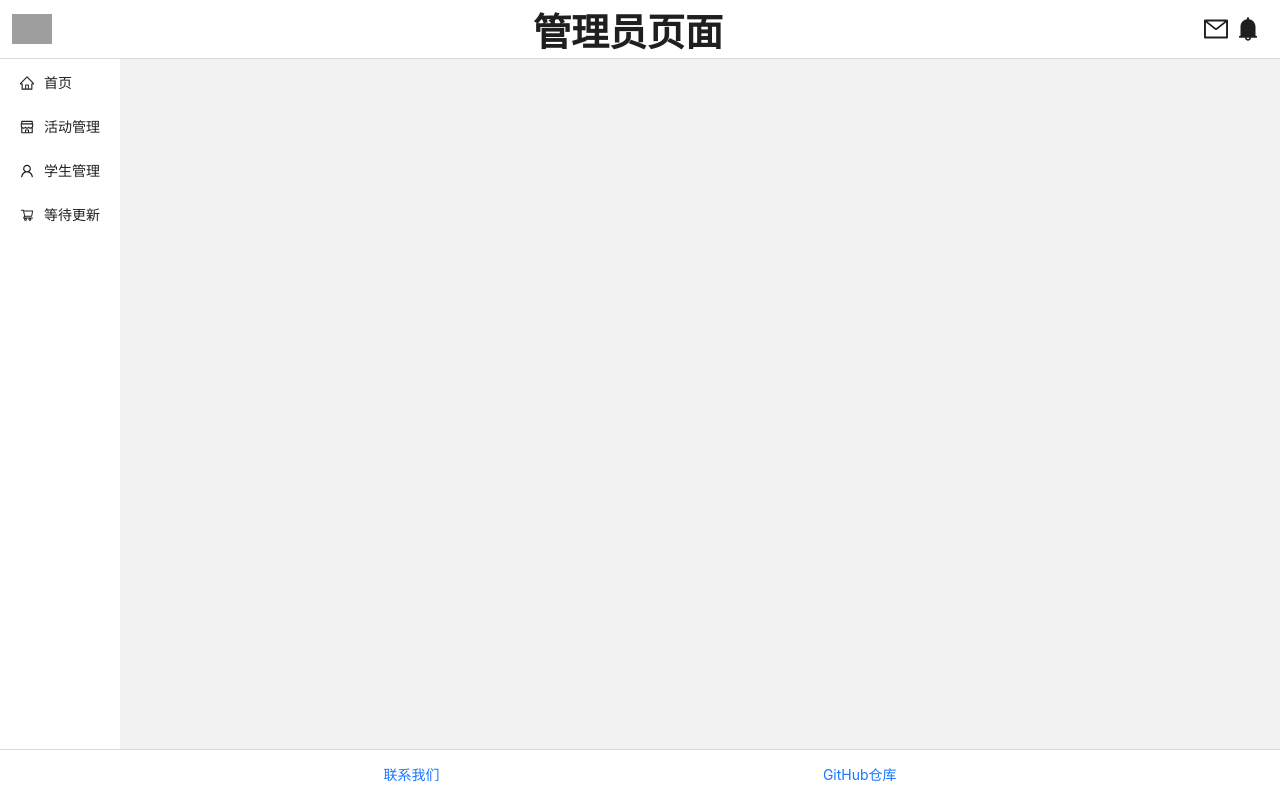
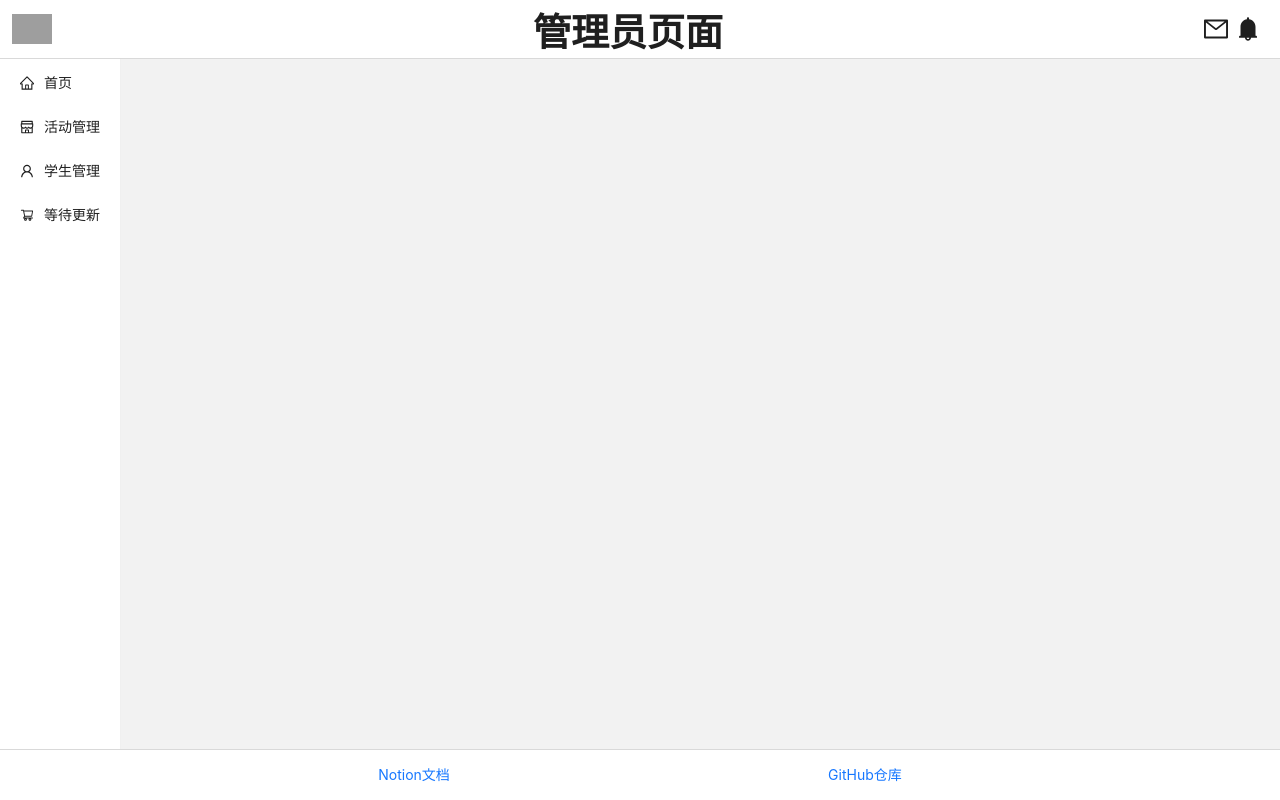
Before and after one commit to sa1tycat/Web3Platform, a React (Create React App) app in the folder frontend/badge-management-app/: page / in a window 1280 px wide. Built offline with nearby package versions, Linux system fonts and the light colour scheme; grey boxes are pictures that could not be loaded.

Commit message:
修改网页底栏

```diff
--- a/frontend/badge-management-app/src/Components/Admin/AppFooter/index.js
+++ b/frontend/badge-management-app/src/Components/Admin/AppFooter/index.js
@@ -3,8 +3,8 @@ import { Typography } from "antd";
 function AppFooter() {
   return (
     <div className="AppFooter">
-      <Typography.Link href="https://www.google.com" target={"_blank"}>
-        联系我们
+      <Typography.Link href="https://web3platform.notion.site/69d52a0dc1274be9b27f4c0ddf07ee1b?pvs=4" target={"_blank"}>
+        Notion文档
       </Typography.Link>
       <Typography.Link href="https://github.com/sa1tycat/Web3Platform" target={"_blank"}>
         GitHub仓库
--- a/frontend/badge-management-app/src/Components/Alumni/AppFooter/index.js
+++ b/frontend/badge-management-app/src/Components/Alumni/AppFooter/index.js
@@ -3,8 +3,8 @@ import { Typography } from "antd";
 function AppFooter() {
   return (
     <div className="AppFooter">
-      <Typography.Link href="https://www.google.com" target={"_blank"}>
-        联系我们
+      <Typography.Link href="https://web3platform.notion.site/69d52a0dc1274be9b27f4c0ddf07ee1b?pvs=4" target={"_blank"}>
+        Notion文档
       </Typography.Link>
       <Typography.Link href="https://github.com/sa1tycat/Web3Platform" target={"_blank"}>
         GitHub仓库
--- a/frontend/badge-management-app/src/Components/Public/AppFooter/index.js
+++ b/frontend/badge-management-app/src/Components/Public/AppFooter/index.js
@@ -3,8 +3,8 @@ import { Typography } from "antd";
 function AppFooter() {
   return (
     <div className="AppFooter">
-      <Typography.Link href="https://www.google.com" target={"_blank"}>
-        联系我们
+      <Typography.Link href="https://web3platform.notion.site/69d52a0dc1274be9b27f4c0ddf07ee1b?pvs=4" target={"_blank"}>
+        Notion文档
       </Typography.Link>
       <Typography.Link href="https://github.com/sa1tycat/Web3Platform" target={"_blank"}>
         GitHub仓库
```
